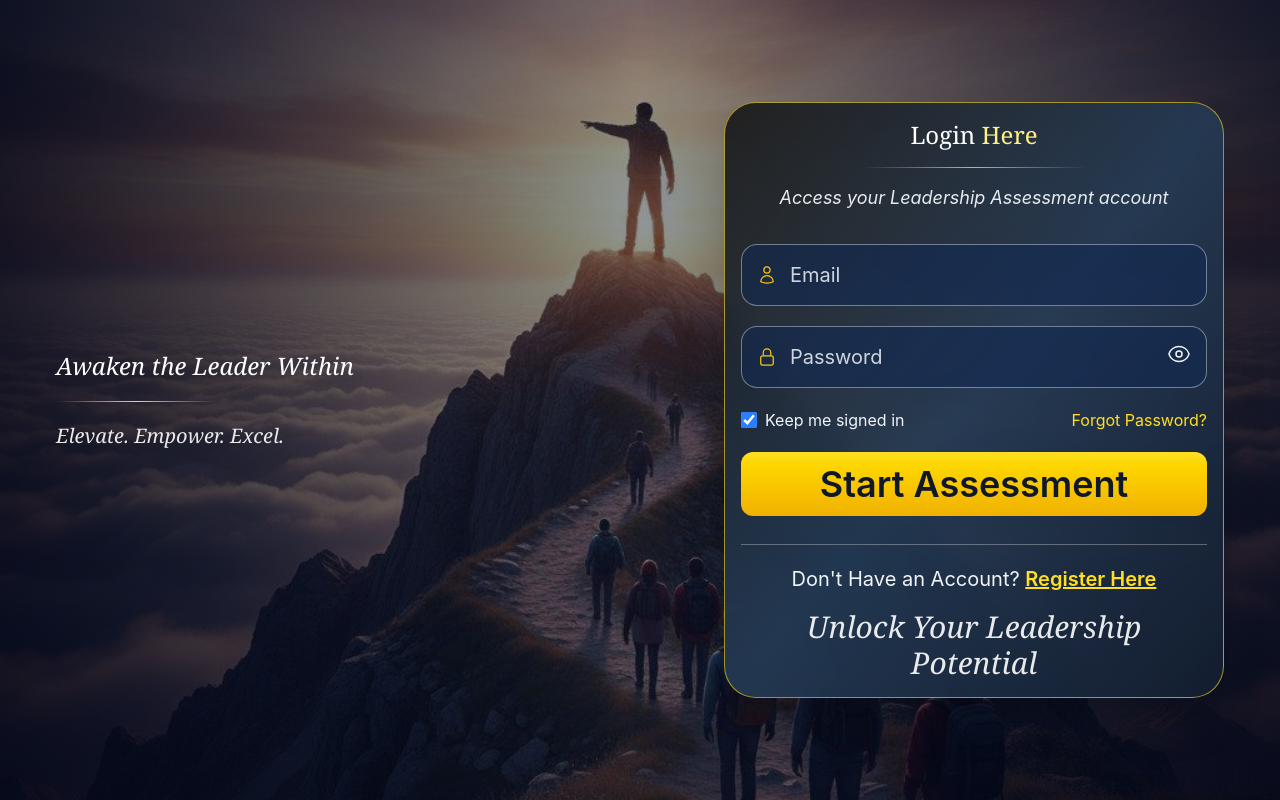
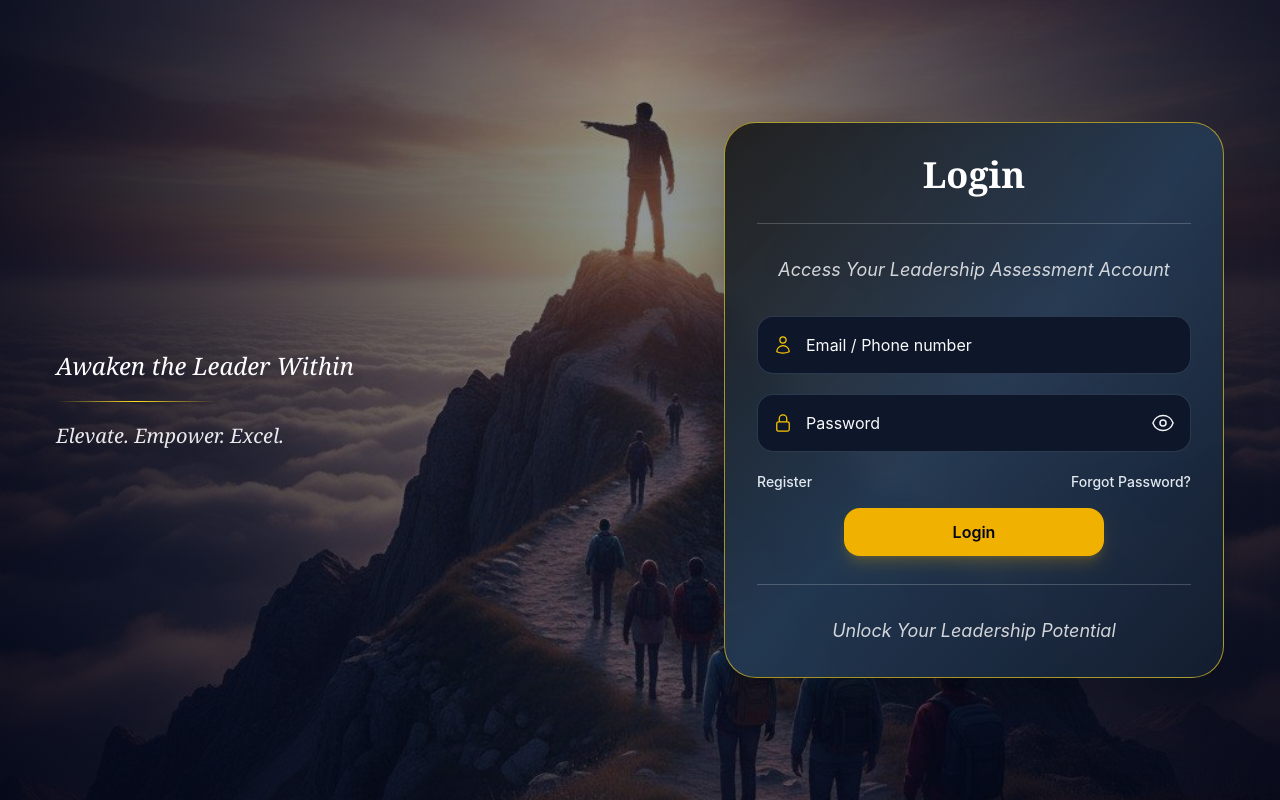
Before and after one commit to sireesha-metta/GoogleSheet-POC, a React (Vite) app: page /login in a window 1280 px wide. Built offline with nearby package versions, Linux system fonts and the light colour scheme.

Commit message:
login page styles modificed

```diff
--- a/src/component/FormInput.jsx
+++ b/src/component/FormInput.jsx
@@ -6,6 +6,11 @@ export default function FormInput({
   ...props
 }) {
   const isValid = value?.trim() && !error;
+  const autofillOverride = {
+    WebkitBoxShadow: "0 0 0 1000px rgba(15, 23, 42, 0.92) inset",
+    WebkitTextFillColor: "#f8fafc",
+  };
+
   return (
     <div className="relative">
       <input
@@ -15,12 +20,13 @@ export default function FormInput({
             ? error
             : props.placeholder
         }
-        className={`w-full rounded-2xl border bg-[rgba(19,41,82,0.62)] py-4 pl-12 pr-12 text-xl text-white placeholder:text-slate-200/90
+        style={autofillOverride}
+        className={`w-full rounded-2xl border bg-slate-900/90 py-4 pl-12 pr-16 text-base text-white placeholder:text-slate-400 transition duration-150 ease-in-out
         focus:outline-none focus:ring-2
         ${
           error
-            ? "border-red-500 placeholder-red-300/90 focus:ring-red-500"
-            : "border-slate-300/50 focus:border-yellow-300/60 focus:ring-yellow-300/60"
+            ? "border-red-500 placeholder-red-300/90 focus:border-red-500 focus:ring-red-500/20"
+            : "border-slate-700/80 focus:border-yellow-300/80 focus:ring-yellow-300/20"
         }`}
       />
 
--- a/src/pages/Login.jsx
+++ b/src/pages/Login.jsx
@@ -174,16 +174,20 @@ export default function Login() {
         <div className="w-full md:max-w-[500px]">
           <div className="rounded-[32px] border border-yellow-300/60
               bg-gradient-to-br from-[#1c1c1c]/95 via-[#243b55]/90 to-[#141e30]/95
-              p-6 shadow-2xl backdrop-blur-md md:p-4">
-            <h1 className="text-center font-serif text-2xl text-white md:text-2xl">
-              Login <span className="text-yellow-200">Here</span>
+              p-6 shadow-2xl backdrop-blur-md md:p-8">
+            <div className="text-center">
+              <h1 className="font-serif text-3xl font-semibold text-white md:text-4xl">
+                Login
               </h1>
 
-            <div className="mx-auto mt-4 h-px w-56 bg-gradient-to-r from-transparent via-yellow-300/80 to-transparent" />
+            <div className="mt-7 border-t border-white/20 pt-5 text-center">
 
-            <h3 className="mt-4 text-center text-md text-slate-100/95 md:text-lg italic">
-              Access your Leadership Assessment account
-            </h3>
+              <p className="mt-3 text-lg italic text-white/80">
+               Access Your Leadership Assessment Account
+              </p>
+
+            </div>
+            </div>
 
             <form onSubmit={onSubmit} className="mt-8 space-y-5">
               <div className="relative">
@@ -192,7 +196,7 @@ export default function Login() {
                 <FormInput
                   type="email"
                   value={email}
-                  placeholder="Email"
+                  placeholder="Email / Phone number"
                   error={errors.email}
                   showErrorInPlaceholder={true}
                   onChange={(e) => {
@@ -226,7 +230,7 @@ export default function Login() {
                 <button
                   type="button"
                   onClick={() => setShowPassword(!showPassword)}
-                  className="absolute right-4 top-4 text-white/95"
+                  className="absolute right-4 top-1/2 -translate-y-1/2 text-white/95"
                 >
                   {showPassword ? (
                     <EyeSlashIcon className="h-6 w-6" />
@@ -236,19 +240,19 @@ export default function Login() {
                 </button>
               </div>
 
-              <div className="flex items-center gap-2 text-sm md:text-base">
-                <input
-                  type="checkbox"
-                  checked={rememberMe}
-                  onChange={(e) => setRememberMe(e.target.checked)}
-                  className="h-4 w-4 rounded border-white/60 bg-transparent text-blue-500 accent-blue-500"
-                />
-
-                <span className="text-slate-100">Keep me signed in</span>
+              <div className="mt-4 flex flex-col gap-4 text-sm md:text-base">
+                <div className="flex items-center justify-between">
+                  <button
+                    type="button"
+                    onClick={() => setShowRegister(true)}
+                    className="text-slate-200 text-sm font-medium transition hover:text-yellow-300"
+                  >
+                    Register
+                  </button>
 
                   <button
                     type="button"
-                  className="ml-auto text-yellow-300 transition hover:text-yellow-200"
+                    className="text-slate-200 text-sm font-medium transition hover:text-yellow-300"
                   >
                     Forgot Password?
                   </button>
@@ -257,28 +261,21 @@ export default function Login() {
                 <button
                   type="submit"
                   disabled={isSubmitting}
-                className="mt-2 block w-full rounded-xl bg-gradient-to-b from-yellow-300 to-yellow-500 py-3 text-center text-3xl font-semibold text-slate-900 transition hover:brightness-105 disabled:cursor-not-allowed disabled:opacity-70 md:text-4xl"
+                  className="mx-auto block w-full max-w-[260px] rounded-2xl bg-yellow-500 px-6 py-3 text-center text-base font-semibold text-slate-950 shadow-lg shadow-yellow-500/20 transition hover:bg-yellow-400 disabled:cursor-not-allowed disabled:opacity-70"
                 >
-                {isSubmitting ? "Signing in..." : "Start Assessment"}
+                  {isSubmitting ? "Signing in..." : "Login"}
                 </button>
+              </div>
             </form>
 
-            <div className="mt-7 border-t border-white/30 pt-5">
-              <p className="text-center text-lg text-slate-100 md:text-xl">
-                Don't Have an Account?{" "}
-                <button
-                  type="button"
-                  onClick={() => setShowRegister(true)}
-                  className="font-semibold text-yellow-300 underline transition hover:text-yellow-200"
-                >
-                  Register Here
-                </button>
+            <div className="mt-7 border-t border-white/20 pt-5 text-center">
+
+              <p className="mt-3 text-lg italic text-white/80">
+                Unlock Your Leadership Potential
               </p>
 
-              <p className="mt-4 text-center font-serif text-2xl italic text-white/90 md:text-3xl">
-                Unlock Your Leadership Potential
-              </p>
             </div>
+
           </div>
         </div>
       </div>
@@ -328,7 +325,7 @@ export default function Login() {
                   onChange={handleRegisterChange} error={registerErrors.password} showErrorInPlaceholder={true} />
 
                 <button type="button" onClick={() => setShowPassword(!showPassword)}
-                  className="absolute right-4 top-4 right-10 text-white" >
+                  className="absolute right-4 top-1/2 -translate-y-1/2 text-white/95" >
                   {showPassword ? (<EyeSlashIcon className="h-6 w-6" />) : (<EyeIcon className="h-6 w-6" />)}
                 </button>
               </div>
```
Lines whose indentation alone changed are shown as unchanged.
